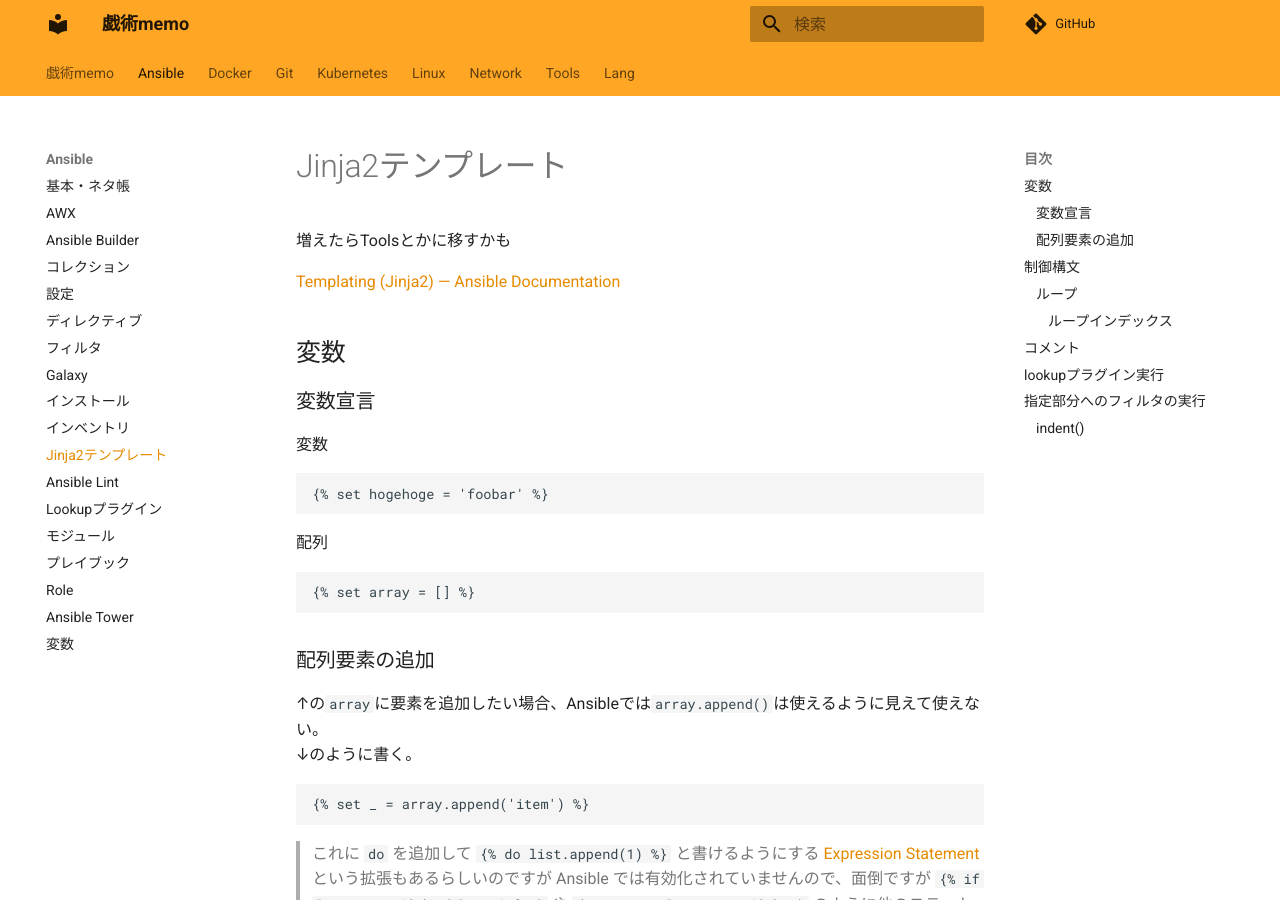
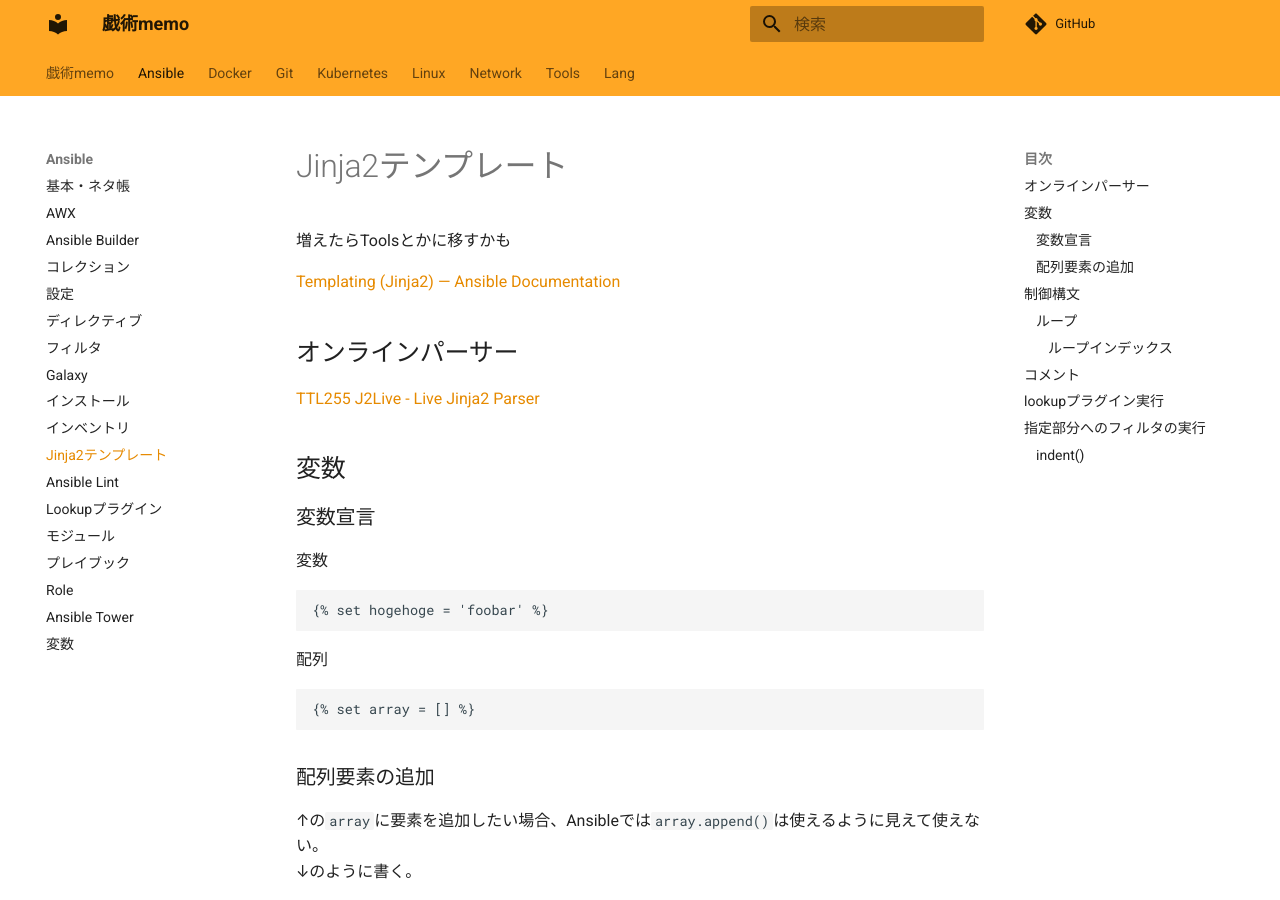
Before and after one commit to zaki-lknr/docs, an MkDocs documentation site: the page built from docs/Ansible/jinja2.md, in a window 1280 px wide and 900 px high. Built offline with MkDocs 1.6.1 and Material for MkDocs 9.7.7, drawn with Linux system fonts in a browser that asks for light colours; comment, search, counter and statistics services are not loaded.

Commit message:
add: ansible/jinja2: パーサーのリンク

```diff
--- a/docs/Ansible/jinja2.md
+++ b/docs/Ansible/jinja2.md
@@ -3,6 +3,10 @@
 増えたらToolsとかに移すかも
 
 [Templating (Jinja2) — Ansible Documentation](https://docs.ansible.com/ansible/latest/user_guide/playbooks_templating.html)
+
+## オンラインパーサー
+
+[TTL255 J2Live - Live Jinja2 Parser](https://j2live.ttl255.com/)
 
 ## 変数
 
```
